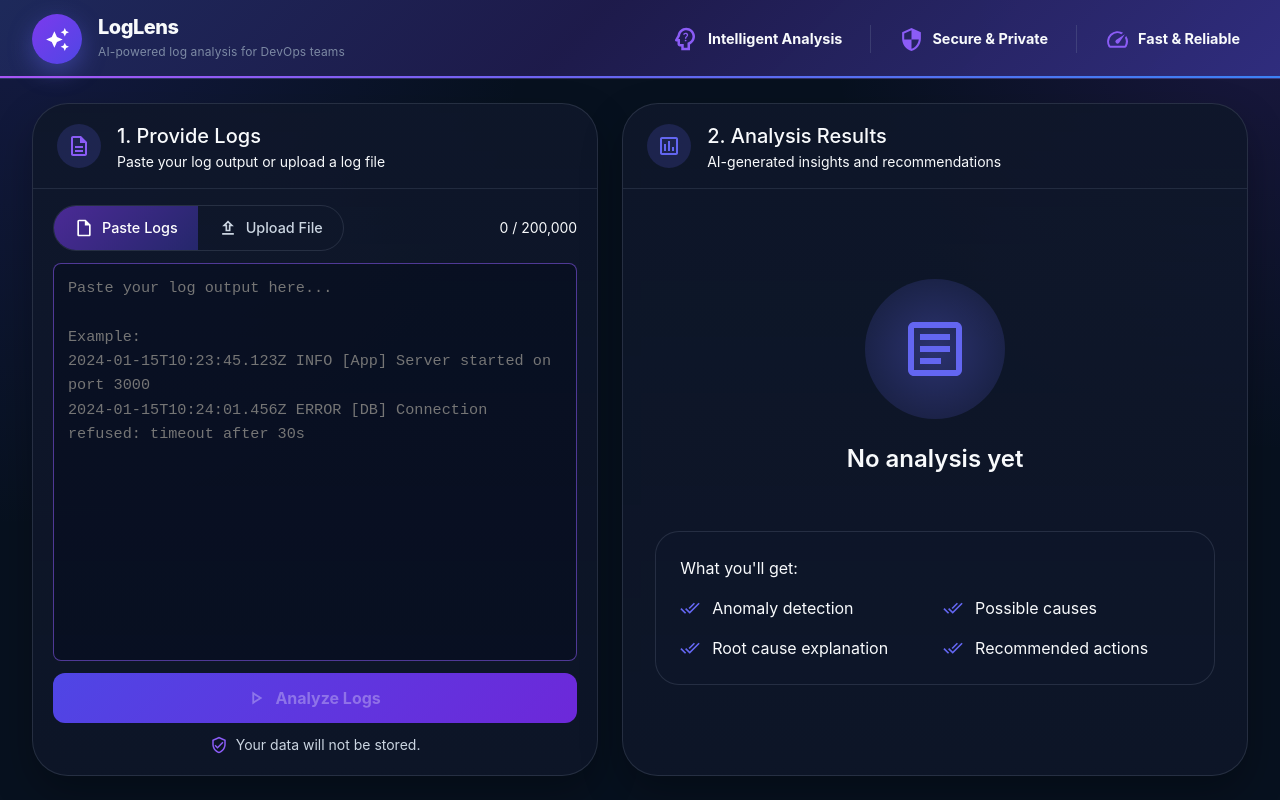
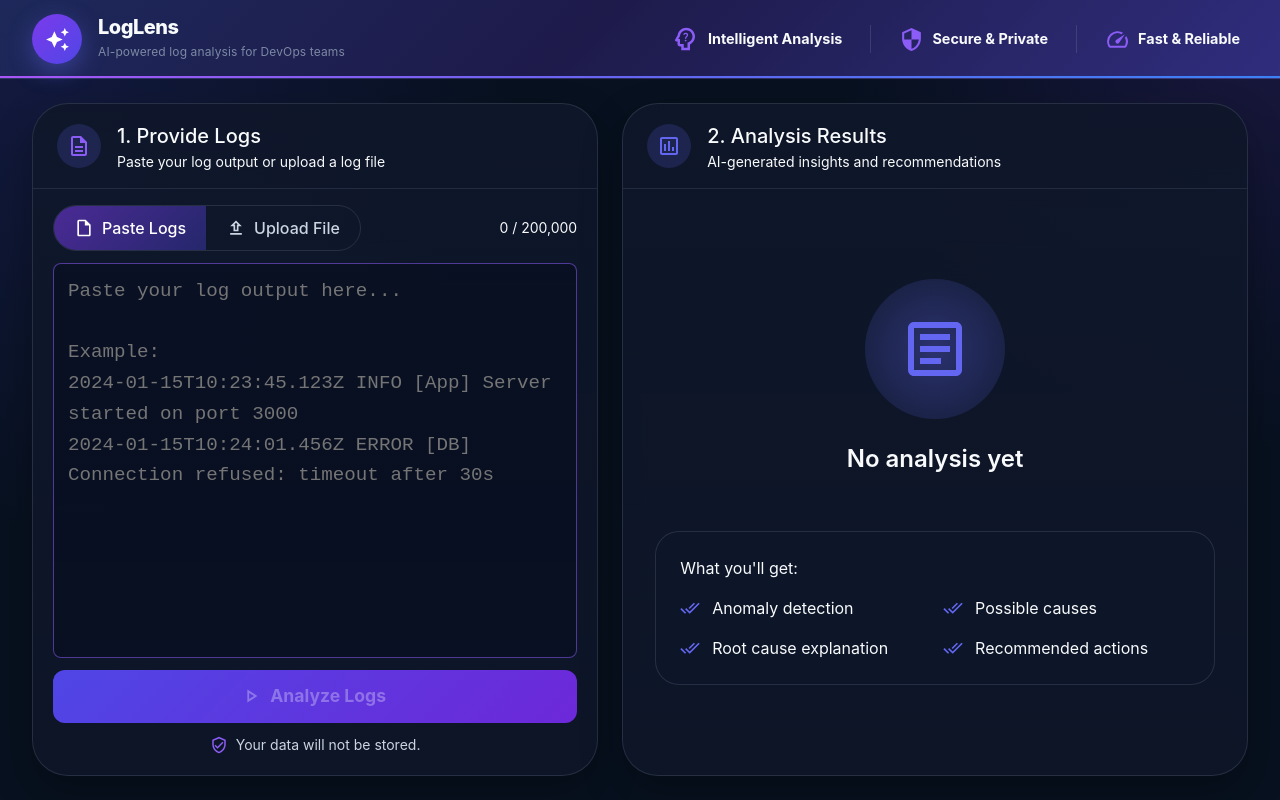
Before and after one commit to vltnnistoran/loglens, a React (Vite) app in the folder frontend/loglens-frontend/: page / in a window 1280 px wide. Built offline with nearby package versions, Linux system fonts and the light colour scheme.

Commit message:
increased some font sizes

```diff
--- a/frontend/loglens-frontend/src/components/log-input/LogInputPanel.tsx
+++ b/frontend/loglens-frontend/src/components/log-input/LogInputPanel.tsx
@@ -93,7 +93,7 @@ export function LogInputPanel({
                 minHeight: 44,
                 textTransform: "none",
                 px: 2.5,
-                fontSize: "0.9rem",
+                fontSize: "1rem",
               },
               "& .Mui-selected": {
                 color: "#fff !important",
@@ -131,7 +131,7 @@ export function LogInputPanel({
           sx={{
             flexShrink: 0,
             py: 1.4,
-            fontSize: "1rem",
+            fontSize: "1.1rem",
             fontWeight: 700,
             textTransform: "none",
             background: "linear-gradient(135deg, #4f46e5, #6d28d9)",
--- a/frontend/loglens-frontend/src/components/log-input/TextLogInput.tsx
+++ b/frontend/loglens-frontend/src/components/log-input/TextLogInput.tsx
@@ -18,7 +18,7 @@ export function TextLogInput({ value, onChange }: TextLogInputProps) {
           resize: "none",
           boxSizing: "border-box",
           fontFamily: "monospace",
-          fontSize: "0.95rem",
+          fontSize: "1.2rem",
           color: "#cbd5e1",
           backgroundColor: "rgba(2, 6, 23, 0.35)",
           border: "1px solid rgba(139, 92, 246, 0.55)",
--- a/frontend/loglens-frontend/src/components/results/AnalysisResultView.tsx
+++ b/frontend/loglens-frontend/src/components/results/AnalysisResultView.tsx
@@ -13,7 +13,7 @@ function Section({ title, children }: { title: string; children: React.ReactNode
       <Typography
         variant="overline"
         sx={{
-          fontSize: "0.78rem",
+          fontSize: "0.9rem",
           fontWeight: 700,
           letterSpacing: "0.12em",
           color: "rgba(226,232,240,0.85)",
@@ -40,7 +40,7 @@ function BulletItem({ text }: { text: string }) {
           flexShrink: 0,
         }}
       />
-      <Typography variant="body2" color="text.secondary" sx={{ lineHeight: 1.65 }}>
+      <Typography variant="body1" color="text.secondary" sx={{ lineHeight: 1.65 }}>
         {text}
       </Typography>
     </Stack>
@@ -58,12 +58,12 @@ export function AnalysisResultView({ result }: AnalysisResultViewProps) {
         </Typography>
 
         <Stack direction="row" spacing={1.5} sx={{ alignItems: "center", justifyContent: "center" }}>
-          <Typography variant="body2" sx={{ color: "rgba(226,232,240,0.9)", letterSpacing: "0.03em", fontWeight: 600 }}>
+          <Typography variant="body1" sx={{ color: "rgba(226,232,240,0.9)", letterSpacing: "0.03em", fontWeight: 600 }}>
             Severity
           </Typography>
           <SeverityBadge severity={result.severity} />
           <Box sx={{ width: "1px", height: 14, backgroundColor: "rgba(148,163,184,0.3)" }} />
-          <Typography variant="body2" sx={{ color: "rgba(226,232,240,0.9)", letterSpacing: "0.03em", fontWeight: 600 }}>
+          <Typography variant="body1" sx={{ color: "rgba(226,232,240,0.9)", letterSpacing: "0.03em", fontWeight: 600 }}>
             Confidence
           </Typography>
           <ConfidenceBadge confidence={result.confidence} />
@@ -73,7 +73,7 @@ export function AnalysisResultView({ result }: AnalysisResultViewProps) {
       <Divider sx={{ borderColor: "rgba(148,163,184,0.08)" }} />
 
       <Section title="Explanation">
-        <Typography variant="body2" color="text.secondary" sx={{ lineHeight: 1.8 }}>
+        <Typography variant="body1" color="text.secondary" sx={{ lineHeight: 1.8 }}>
           {result.explanation}
         </Typography>
       </Section>
```
